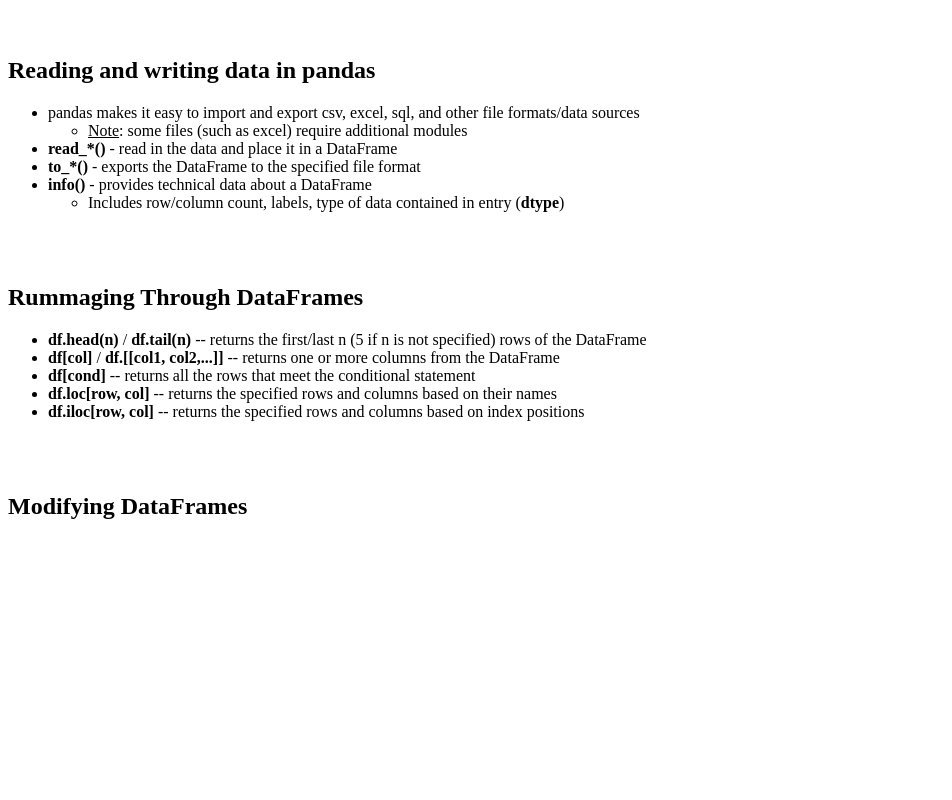
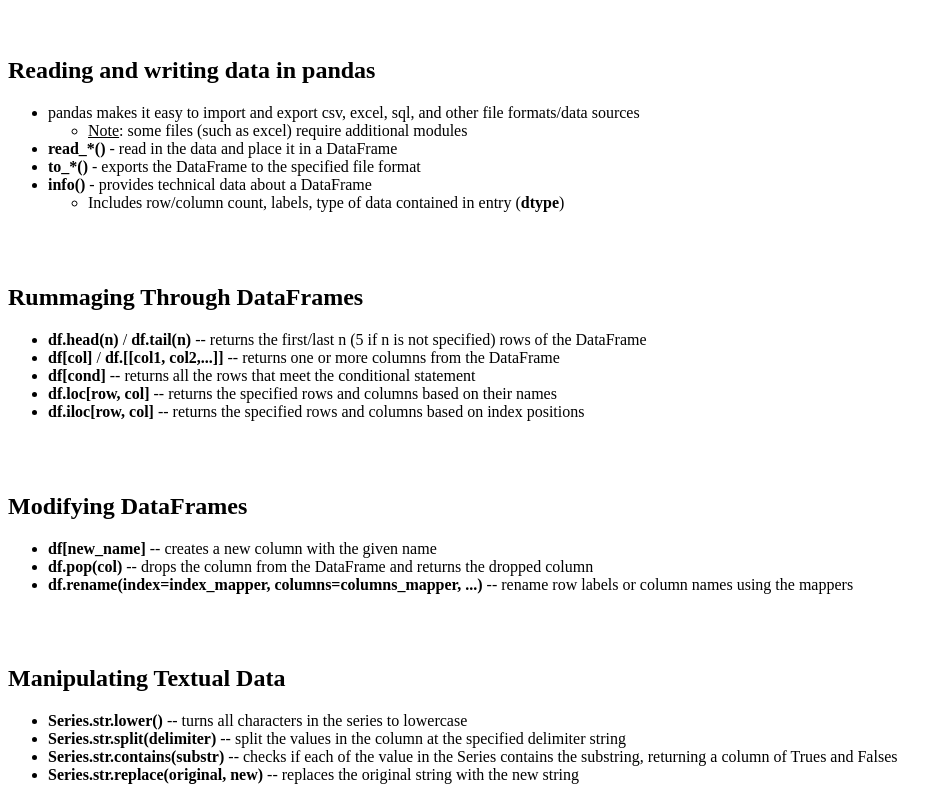
Before and after one commit to jlin00/jlin00.github.io, a plain HTML site: page index.html in a window 1280 px wide. Shown: the part 986-1786 px from the top of the page, without its empty margins (0-952 px from the left). Before the commit the page ends 1526 px from the top, so only its background shows below. Drawn offline with Linux system fonts and the light colour scheme.

Commit message:
moved many things over

```diff
--- a/index.html
+++ b/index.html
@@ -93,7 +93,18 @@
     <br>
     <h2>Modifying DataFrames</h2>
     <ul>
-
+      <li><b>df[new_name]</b> -- creates a new column with the given name</li>
+      <li><b>df.pop(col)</b> -- drops the column from the DataFrame and returns the dropped column</li>
+      <li><b>df.rename(index=index_mapper, columns=columns_mapper, ...)</b> -- rename row labels or column names using the mappers</li>
+    </ul>
+    <br>
+    <br>
+    <h2>Manipulating Textual Data</h2>
+    <ul>
+      <li><b>Series.str.lower()</b> -- turns all characters in the series to lowercase</li>
+      <li><b>Series.str.split(delimiter)</b> -- split the values in the column at the specified delimiter string</li>
+      <li><b>Series.str.contains(substr)</b> -- checks if each of the value in the Series contains the substring, returning a column of Trues and Falses</li>
+      <li><b>Series.str.replace(original, new)</b> -- replaces the original string with the new string</li>
     </ul>
   </body>
 </html>
```
